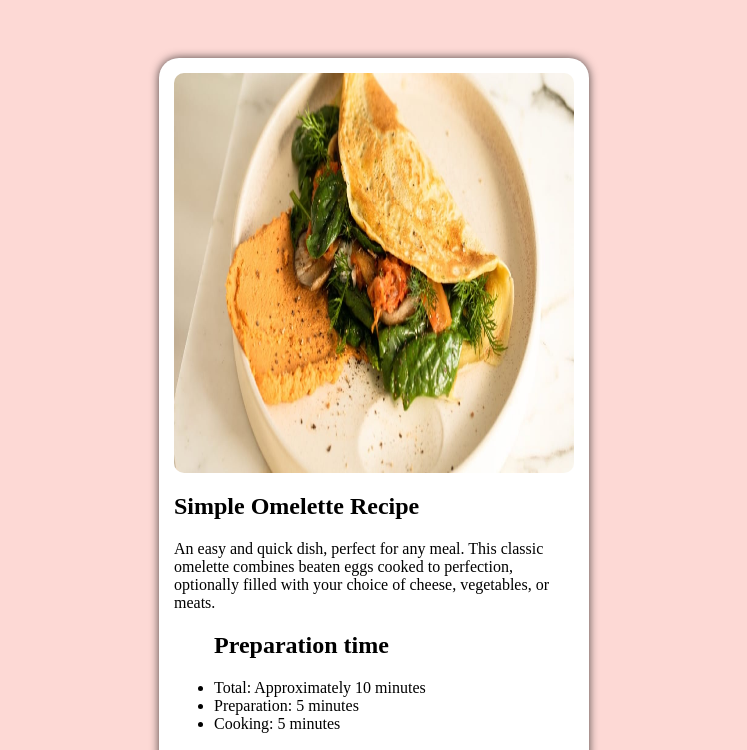
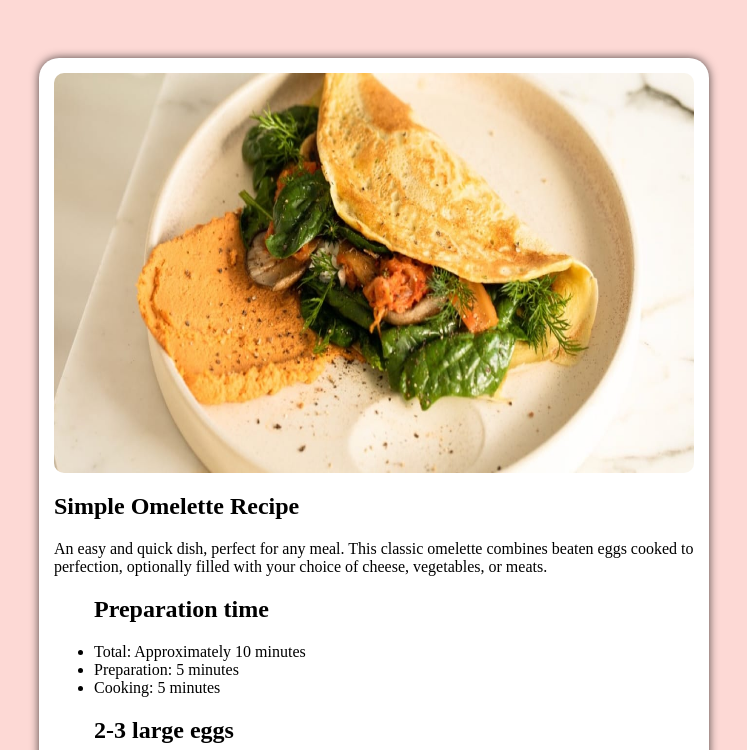
Before and after one commit to Ryan-Silva19/Desafio-FrontEnd-Mentor, a plain HTML site: page RecipePage/index.html in a window 1280 px wide. Shown: the top 750 px of the page, without its empty margins (266-1013 px from the left). Drawn offline with Linux system fonts and the light colour scheme.

Commit message:
alterando a proporção da imagem

```diff
--- a/RecipePage/src/style/RecipePage.css
+++ b/RecipePage/src/style/RecipePage.css
@@ -11,8 +11,8 @@ body{
     display: flex;
     flex-direction: column;
     justify-content: center;
-    align-items: center;
-    max-width: 400px;
+    /* align-items: center; */
+    max-width: 50vw;
     height: auto;
     padding: 15px;
     border-radius: 20px;
```
